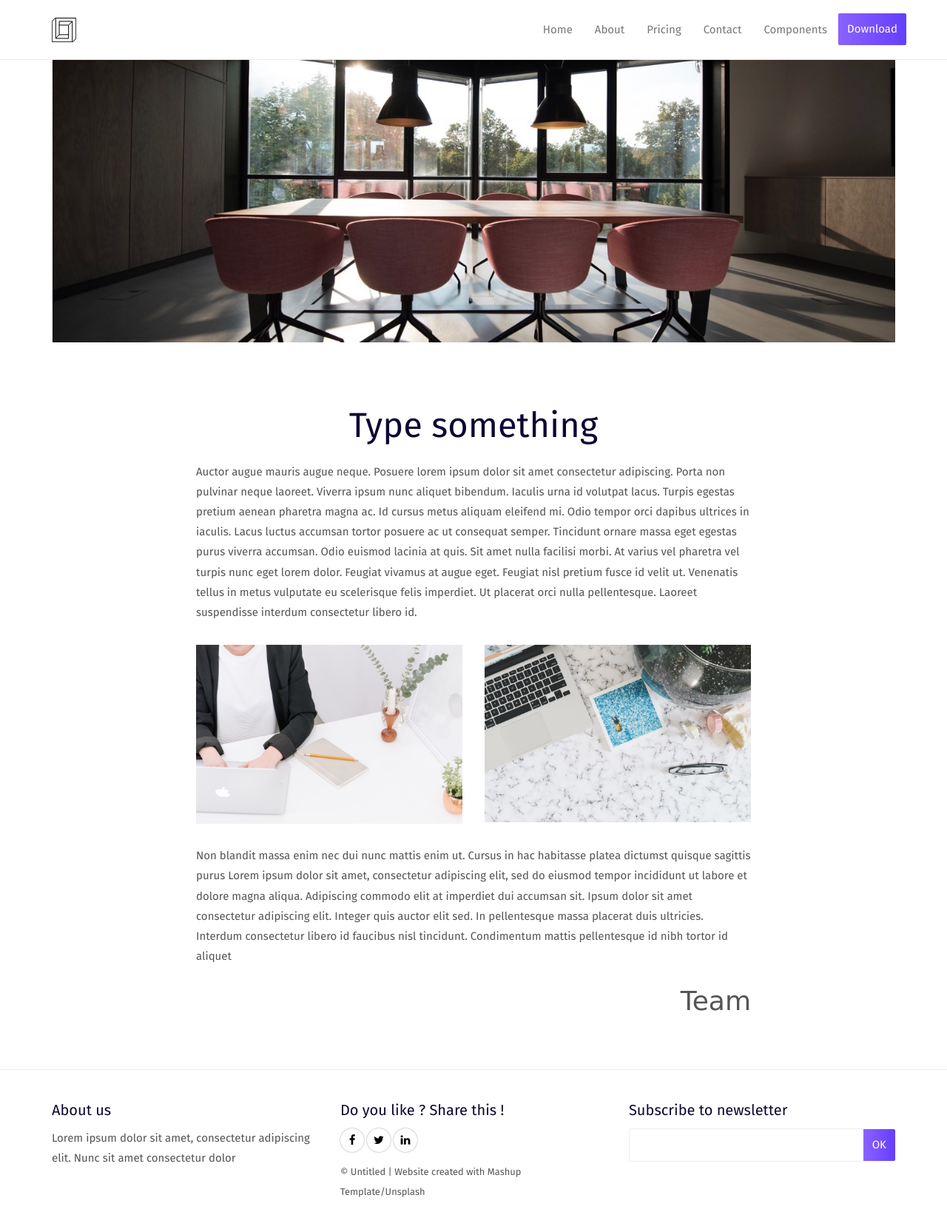
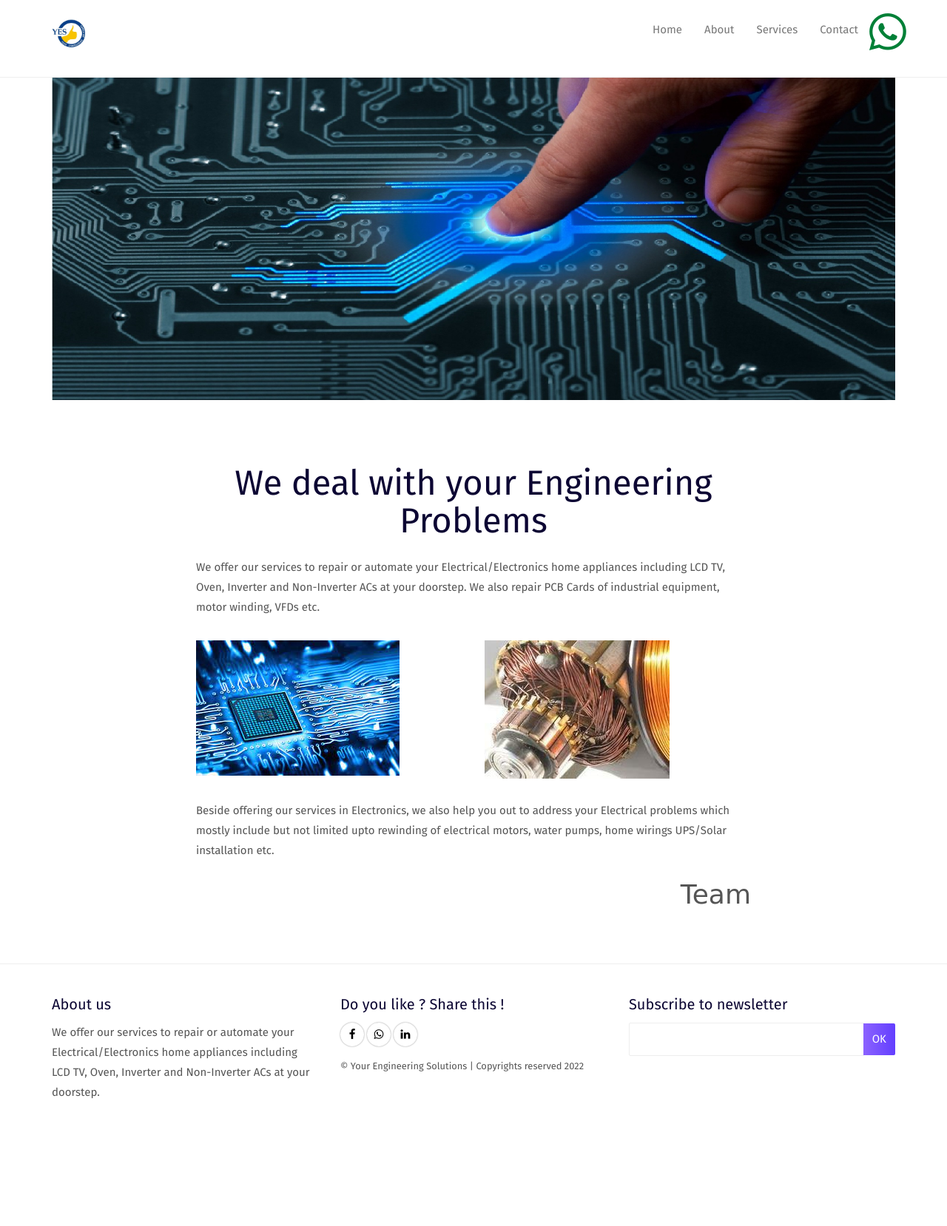
Before and after one commit to Rao-Faheem/Your-Engr-Solutions, a plain HTML site: page about.html in a window 1280 px wide. Shown: the whole page at 74% size. After the commit the page ends 1535 px from the top, so only its background shows below. Drawn offline with nearby package versions, Linux system fonts and the light colour scheme; a web font is replaced by a local one.

Commit message:
Add files via upload

```diff
--- a/about.html
+++ b/about.html
@@ -17,9 +17,12 @@
 
 
 
-  <title>Title page</title>
+  <title>Your Engineering Solutions</title>
+  <link rel = "icon" href = "./assets/images/277678843_3349077378657546_4366970073262176929_n.jpg"
+        type = "image/x-icon">
 
-<link href="./main.a3f694c0.css" rel="stylesheet"></head>
+<link href="./main.a3f694c0.css" rel="stylesheet">
+<link rel="stylesheet" href="https://cdn.jsdelivr.net/npm/bootstrap-icons@1.5.0/font/bootstrap-icons.css"></head>
 
 <body>
 
@@ -35,7 +38,7 @@
           <span class="icon-bar"></span>
         </button>
         <a class="navbar-brand" href="./index.html" title="">
-          <img src="./assets/images/mashuptemplate.svg" class="navbar-logo-img" alt="">
+          <img src="./assets/images/277678843_3349077378657546_4366970073262176929_n.jpg" class="navbar-logo-img" alt="" width="45" height="45">
         </a>
       </div>
 
@@ -43,12 +46,12 @@
         <ul class="nav navbar-nav navbar-right">
           <li><a href="./index.html" title="" class="active">Home</a></li>
           <li><a href="./about.html" title=""> About</a></li>
-          <li><a href="./pricing.html" title=""> Pricing </a></li>
+          <li><a href="./pricing.html" title=""> Services </a></li>
           <li><a href="./contact.html" title="">Contact</a></li>
-          <li><a href="./components.html" title="">Components</a></li>
+          <!-- <li><a href="./compoents.html" title="">Components</a></li> -->
           <li>
             <p>
-              <a href="./download.html" class="btn btn-primary navbar-btn" title="">Download</a>
+              <a href="https://wa.me/923472736542" title=""><span id="boot-icon" class="bi bi-whatsapp" style="font-size: 5rem; color: rgb(0, 128, 55);"></span></a>
             </p>
           </li>
 
@@ -66,7 +69,7 @@
         <div class="row">
 
             <div class="col-xs-12">
-               <img class="img-responsive" src="./assets/images/img-01.jpg">
+               <img class="img-responsive" src="./assets/images/546188.jpg">
             </div>
         </div>
     </div>
@@ -77,25 +80,18 @@
         <div class="row">
                <div class="col-xs-12 col-md-8 col-md-offset-2">
                     <div class="text-center">
-                    <h1>Type something</h1>
+                    <h1>We deal with your Engineering Problems</h1>
                      </div>
-                        <p class="section-container-spacer">Auctor augue mauris augue neque. Posuere lorem ipsum dolor sit amet consectetur adipiscing. Porta
-                            non pulvinar neque laoreet. Viverra ipsum nunc aliquet bibendum. Iaculis urna id volutpat lacus.
-                            Turpis egestas pretium aenean pharetra magna ac. Id cursus metus aliquam eleifend mi. Odio tempor
-                            orci dapibus ultrices in iaculis. Lacus luctus accumsan tortor posuere ac ut consequat semper.
-                            Tincidunt ornare massa eget egestas purus viverra accumsan. Odio euismod lacinia at quis. Sit
-                            amet nulla facilisi morbi. At varius vel pharetra vel turpis nunc eget lorem dolor. Feugiat vivamus
-                            at augue eget. Feugiat nisl pretium fusce id velit ut. Venenatis tellus in metus vulputate eu
-                            scelerisque felis imperdiet. Ut placerat orci nulla pellentesque. Laoreet suspendisse interdum
-                            consectetur libero id.
+                        <p class="section-container-spacer">We offer our services to repair or automate your Electrical/Electronics home appliances including LCD TV, Oven, Inverter and Non-Inverter ACs at your doorstep.
+                        We also repair PCB Cards of industrial equipment, motor winding, VFDs etc.
                         </p>
 
                     <div class="row section-container-spacer">
                         <div class="col-md-6">
-                            <img class="img-responsive" src="./assets/images/img-03.jpg">
+                            <img class="img-responsive" src="./assets/images/download.jpg">
                         </div>
                         <div class="col-md-6">
-                            <img class="img-responsive" src="./assets/images/img-02.jpg">
+                            <img class="img-responsive" src="./assets/images/induction-motor-rewinding-250x250-250x250.jpg">
                         </div>
                     </div>
 
@@ -104,12 +100,7 @@
                 <div class="col-xs-12 col-md-8 col-md-offset-2">
 
                         <p>
-                            Non blandit massa enim nec dui nunc mattis enim ut. Cursus in hac habitasse platea dictumst quisque sagittis
-                            purus Lorem ipsum dolor sit amet, consectetur adipiscing elit, sed do eiusmod tempor incididunt
-                            ut labore et dolore magna aliqua. Adipiscing commodo elit at imperdiet dui accumsan sit. Ipsum
-                            dolor sit amet consectetur adipiscing elit. Integer quis auctor elit sed. In pellentesque massa
-                            placerat duis ultricies. Interdum consectetur libero id faucibus nisl tincidunt. Condimentum
-                            mattis pellentesque id nibh tortor id aliquet</p>
+                           Beside offering our services in Electronics, we also help you out to address your Electrical problems which mostly include but not limited upto rewinding of electrical motors, water pumps, home wirings UPS/Solar installation etc.</p>
                             <small class="signature pull-right">Team</small>
                 </div>
             </div>
@@ -137,23 +128,23 @@
             <div class="row">
                     <div class="col-md-4">
                         <h4>About us</h4>
-                        <p>Lorem ipsum dolor sit amet, consectetur adipiscing elit. Nunc sit amet consectetur dolor</p>
+                        <p>We offer our services to repair or automate your Electrical/Electronics home appliances including LCD TV, Oven, Inverter and Non-Inverter ACs at your doorstep.</p>
                     </div>
 
                     <div class="col-md-4">
                         <h4>Do you like ? Share this !</h4>
                         <p>
-                            <a href="https://facebook.com/" class="social-round-icon white-round-icon fa-icon" title="">
+                            <a href="https://www.facebook.com/yeskarachi/" class="social-round-icon white-round-icon fa-icon" title="">
                             <i class="fa fa-facebook" aria-hidden="true"></i>
                           </a>
-                          <a href="https://twitter.com/" class="social-round-icon white-round-icon fa-icon" title="">
-                            <i class="fa fa-twitter" aria-hidden="true"></i>
+                          <a href="https://wa.me/923472736542" class="social-round-icon white-round-icon fa-icon" title="">
+                            <i class="fa fa-whatsapp" aria-hidden="true"></i>
                           </a>
                           <a href="https://www.linkedin.com/" class="social-round-icon white-round-icon fa-icon" title="">
                             <i class="fa fa-linkedin" aria-hidden="true"></i>
                           </a>
                         </p>
-                        <p><small>© Untitled | Website created with <a href="http://www.mashup-template.com/" class="link-like-text" title="Create website with free html template">Mashup Template</a>/<a href="http://www.unsplash.com/" class="link-like-text" title="Beautiful Free Images">Unsplash</a></small></p>
+                        <p><small>© Your Engineering Solutions | Copyrights reserved 2022</small></p>
                     </div>
 
                     <div class="col-md-4">
@@ -174,7 +165,6 @@
         </div>
     </div>
 </footer>
-
 <script>
   document.addEventListener("DOMContentLoaded", function (event) {
     navActivePage();
```
Also changed, not shown: components.html (+8 -9 lines), contact.html (+19 -15 lines), index.html (+15 -11 lines), pricing.html (+16 -15 lines), assets/images/546188.jpg (added), assets/images/download.jpg (added), assets/images/induction-motor-rewinding-250x250-250x250.jpg (added).
